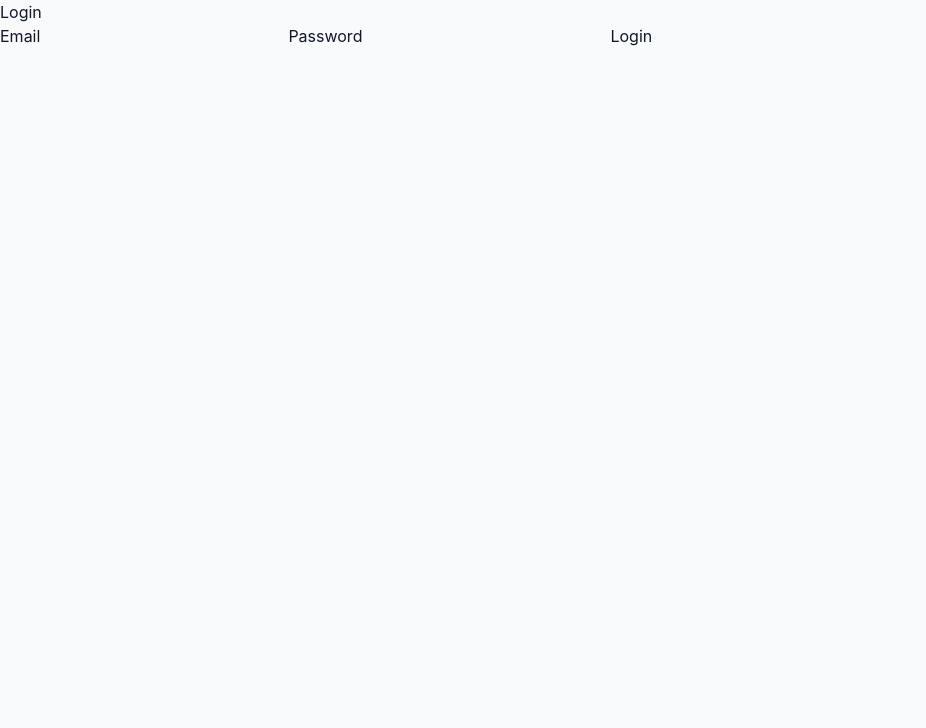
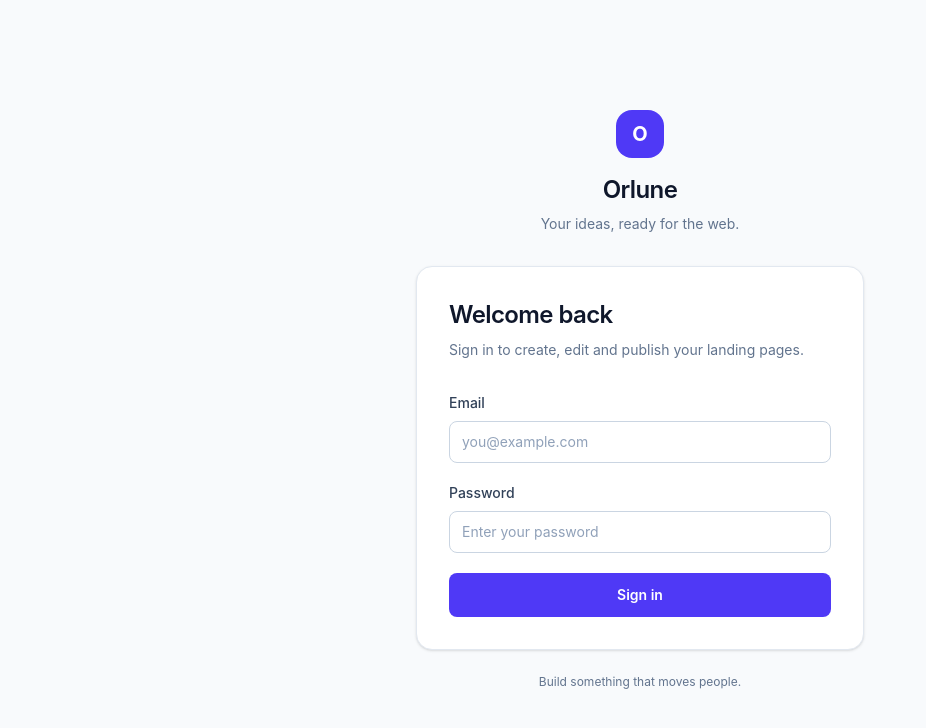
Before and after one commit to tmartin87/orlune, a React (Vite) app in the folder apps/web/: page /login in a window 1280 px wide. Shown: the top 728 px of the page, without its empty margins (0-926 px from the left). Built offline with nearby package versions, Linux system fonts and the light colour scheme.

Commit message:
feat: style login page and form

```diff
--- a/apps/web/src/features/auth/LoginForm.tsx
+++ b/apps/web/src/features/auth/LoginForm.tsx
@@ -15,9 +15,13 @@
     register,
     handleSubmit,
     setError,
-    formState: { errors },
+    formState: { errors, isSubmitting },
   } = useForm<LoginUserInput>({
     resolver: zodResolver(loginUserSchema),
+    defaultValues: {
+      email: "",
+      password: "",
+    },
   });
 
   const navigate = useNavigate();
@@ -26,44 +30,104 @@
   const onSubmit = async (data: LoginUserInput) => {
     try {
       const response = await login(data);
+
       authenticate(response.token);
-     navigate("/projects");
-
+      navigate("/projects", { replace: true });
     } catch (error) {
-  if (error instanceof ApiError) {
       setError("root", {
-      message: error.message,
-    });
-
-    return;
-  }
-
-  setError("root", {
-    message: "Something went wrong. Please try again.",
+        message:
+          error instanceof ApiError
+            ? error.message
+            : "Could not connect. Please try again.",
       });
     }
-
   };
 
   return (
-    <form onSubmit={handleSubmit(onSubmit)}>
-      <label>
+    <form
+      onSubmit={handleSubmit(onSubmit)}
+      noValidate
+      aria-busy={isSubmitting}
+      className="space-y-5"
+    >
+      <div className="space-y-2">
+        <label
+          htmlFor="login-email"
+          className="block text-sm font-medium text-slate-700"
+        >
           Email
-  <input type="email" {...register("email")} />
         </label>
 
-{errors.email && <span>{errors.email.message}</span>}
+        <input
+          id="login-email"
+          type="email"
+          autoComplete="username"
+          placeholder="you@example.com"
+          aria-invalid={Boolean(errors.email)}
+          aria-describedby={errors.email ? "login-email-error" : undefined}
+          {...register("email")}
+          className="block w-full rounded-lg border border-slate-300 bg-white px-3 py-2.5 text-sm text-slate-900 placeholder:text-slate-400 focus:border-indigo-500 focus:outline-none focus:ring-2 focus:ring-indigo-200 aria-invalid:border-red-500"
+        />
 
-<label>
+        {errors.email && (
+          <p
+            id="login-email-error"
+            role="alert"
+            className="text-sm text-red-600"
+          >
+            {errors.email.message}
+          </p>
+        )}
+      </div>
+
+      <div className="space-y-2">
+        <label
+          htmlFor="login-password"
+          className="block text-sm font-medium text-slate-700"
+        >
           Password
-  <input type="password" {...register("password")} />
         </label>
 
-{errors.password && <span>{errors.password.message}</span>}
+        <input
+          id="login-password"
+          type="password"
+          autoComplete="current-password"
+          placeholder="Enter your password"
+          aria-invalid={Boolean(errors.password)}
+          aria-describedby={
+            errors.password ? "login-password-error" : undefined
+          }
+          {...register("password")}
+          className="block w-full rounded-lg border border-slate-300 bg-white px-3 py-2.5 text-sm text-slate-900 placeholder:text-slate-400 focus:border-indigo-500 focus:outline-none focus:ring-2 focus:ring-indigo-200 aria-invalid:border-red-500"
+        />
 
-{errors.root && <span>{errors.root.message}</span>}
+        {errors.password && (
+          <p
+            id="login-password-error"
+            role="alert"
+            className="text-sm text-red-600"
+          >
+            {errors.password.message}
+          </p>
+        )}
+      </div>
 
-<button type="submit">Login</button>
+      {errors.root && (
+        <p
+          role="alert"
+          className="rounded-lg border border-red-200 bg-red-50 px-3 py-2 text-sm text-red-700"
+        >
+          {errors.root.message}
+        </p>
+      )}
+
+      <button
+        type="submit"
+        disabled={isSubmitting}
+        className="w-full rounded-lg bg-indigo-600 px-4 py-3 text-sm font-semibold text-white transition-colors hover:bg-indigo-700 focus-visible:outline-2 focus-visible:outline-offset-2 focus-visible:outline-indigo-600 disabled:cursor-wait disabled:opacity-60"
+      >
+        {isSubmitting ? "Signing in..." : "Sign in"}
+      </button>
     </form>
   );
 }
--- a/apps/web/src/pages/LoginPage.tsx
+++ b/apps/web/src/pages/LoginPage.tsx
@@ -2,9 +2,46 @@
 
 export function LoginPage() {
   return (
-    <main>
-      <h1>Login</h1>
-      <LoginForm />
+    <main className="flex min-h-screen items-center justify-center bg-slate-50 px-4 py-12">
+      <div className="w-full max-w-md">
+        <div className="mb-8 text-center">
+          <span className="inline-flex h-12 w-12 items-center justify-center rounded-2xl bg-indigo-600 text-xl font-bold text-white">
+            O
+          </span>
+
+          <p className="mt-4 text-2xl font-semibold tracking-tight text-slate-900">
+            Orlune
+          </p>
+
+          <p className="mt-2 text-sm text-slate-500">
+            Your ideas, ready for the web.
+          </p>
+        </div>
+
+        <section
+          aria-labelledby="login-title"
+          className="rounded-2xl border border-slate-200 bg-white p-6 shadow-sm sm:p-8"
+        >
+          <h1
+            id="login-title"
+            className="text-2xl font-semibold tracking-tight text-slate-900"
+          >
+            Welcome back
+          </h1>
+
+          <p className="mt-2 text-sm leading-relaxed text-slate-500">
+            Sign in to create, edit and publish your landing pages.
+          </p>
+
+          <div className="mt-8">
+            <LoginForm />
+          </div>
+        </section>
+
+        <p className="mt-6 text-center text-xs text-slate-500">
+          Build something that moves people.
+        </p>
+      </div>
     </main>
   );
 }
```
Lines whose indentation alone changed are shown as unchanged.
